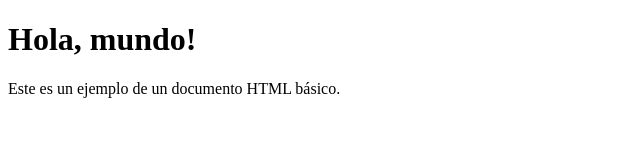
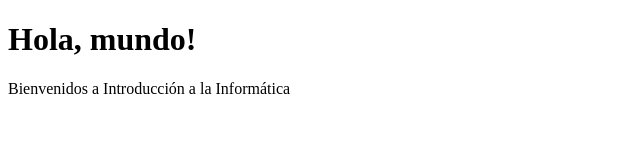
Before and after one commit to stefiMS/room21, a plain HTML site: page index.html in a window 1280 px wide. Shown: the full height of the page, 0-640 px from the left. Drawn offline with Linux system fonts and the light colour scheme.

Commit message:
add <p> on  html

```diff
--- a/index.html
+++ b/index.html
@@ -7,6 +7,6 @@
 </head>
 <body>
     <h1>Hola, mundo!</h1>
-    <p>Este es un ejemplo de un documento HTML básico.</p>
+    <p>Bienvenidos a Introducción a la Informática</p>
 </body>
 </html>
```
